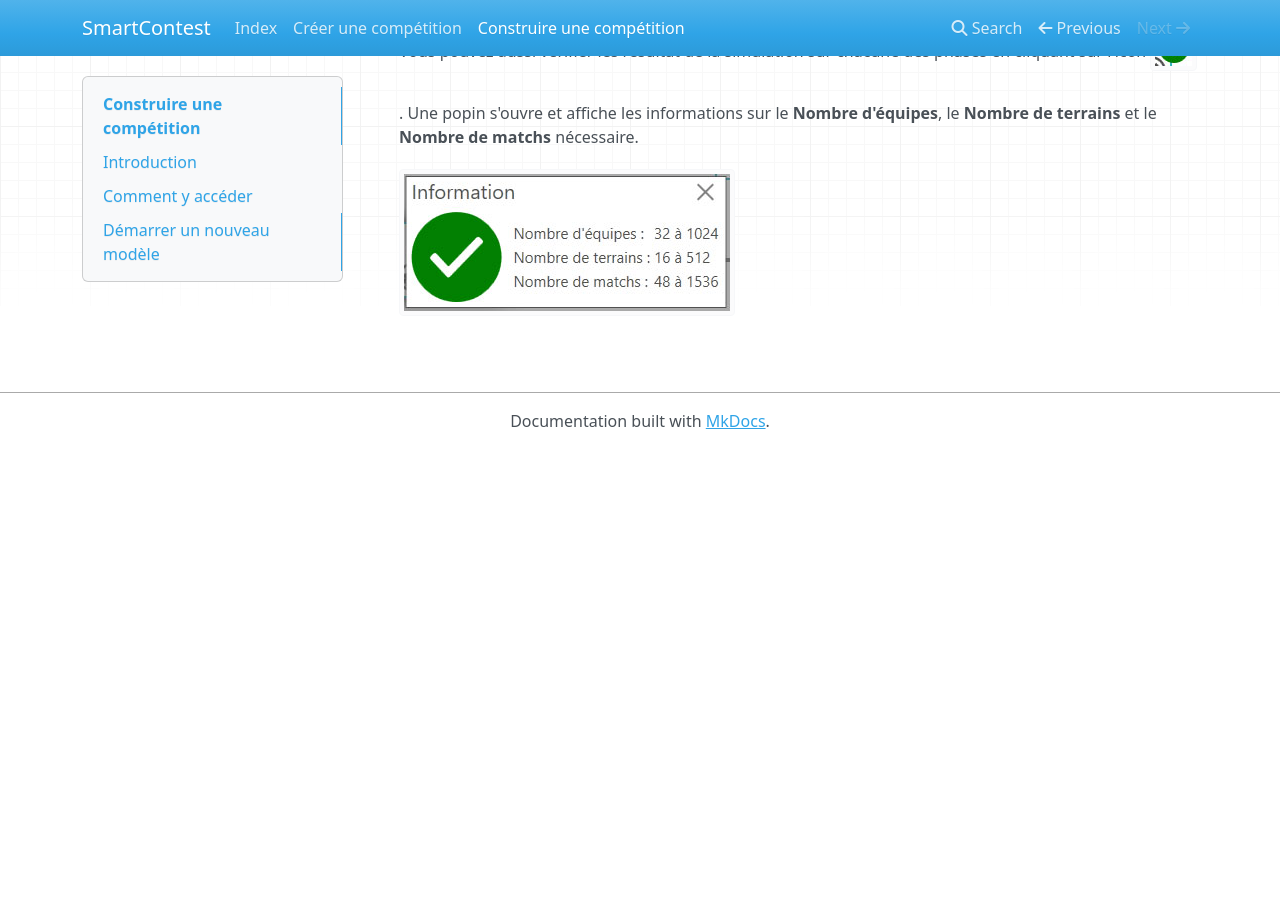
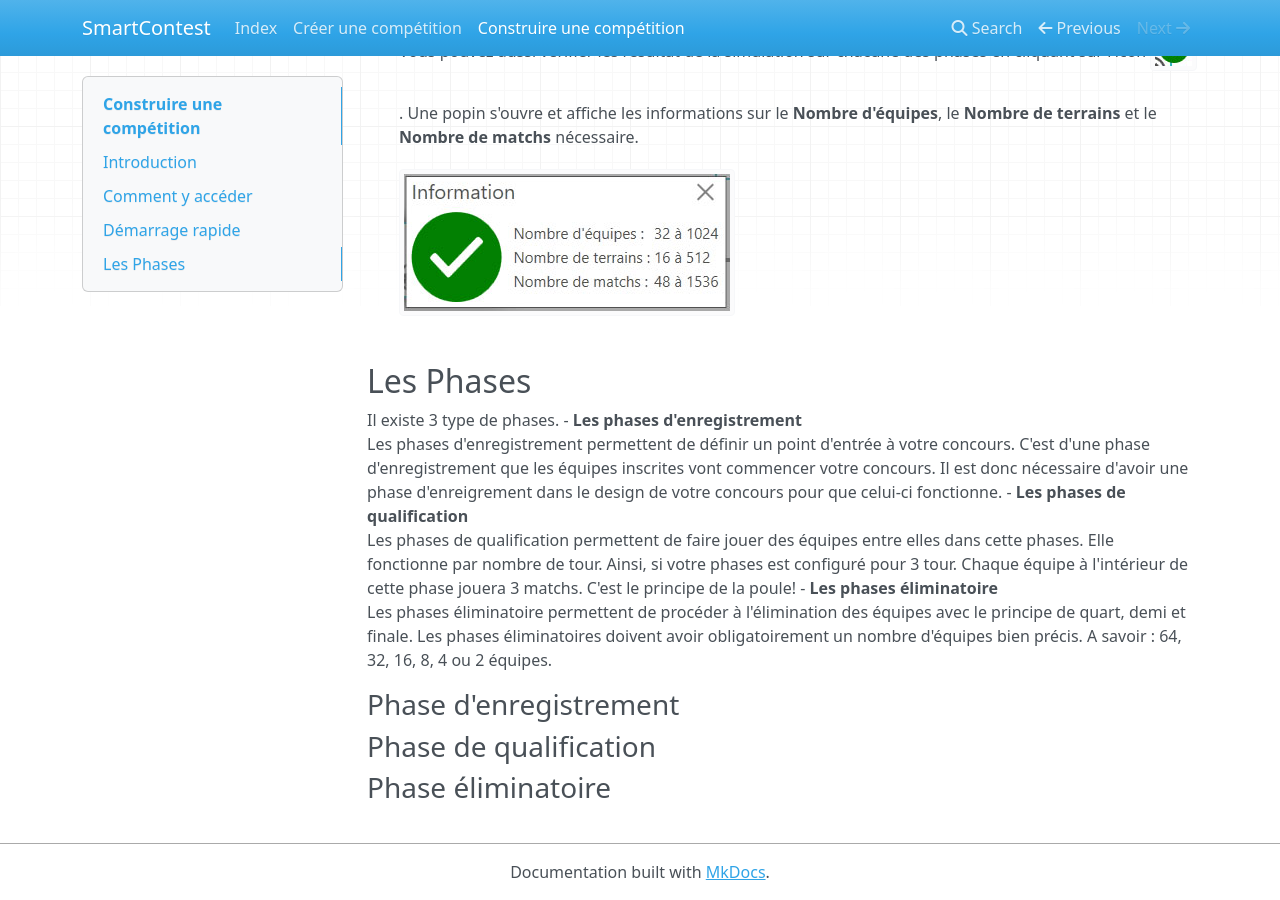
Before and after one commit to Ineaweb/SmartContest, an MkDocs documentation site: the page built from docs/design-competition.md, in a window 1280 px wide and 900 px high, scrolled down 7305 px. Built offline with MkDocs 1.6.1, drawn with Linux system fonts in a browser that asks for light colours; nearby versions of some CDN libraries; old or Windows-style settings are respelled for this version of MkDocs; before the commit the page ends 7754 px from its top, so only the background shows below that; some of the changed text lies outside the part shown.

```diff
--- a/docs/design-competition.md
+++ b/docs/design-competition.md
@@ -12,14 +12,14 @@ Il permet de définir les règles de chaque phase.
 2. Cliquer sur **Détails de la compétition**
  ![detail de la compétition](img/design-competition/1.jpg)
 
-## Démarrer un nouveau modèle
+## Démarrage rapide
 
 Avant toute chose, pour que votre concours fonctionne, il faut une phase d'enregistrement des équipes.
 
 ### Ajout d'une phase d'enregistrement
 
 1. Réalisez un glisser-déposer de l'icon ![icon phase d'enregistrement](img/design-competition/2.jpg) sur la zone centrale.
-2. Renseigner le nom de cette phase dans la popin puis cliquer sur **Enregistrer**
+2. Renseigner le nom de cette phase dans la popin puis cliquer sur **Enregistrer**.
  ![phase d'enregistrement](img/design-competition/3.jpg)
 
 ### Ajout d'une phase de qualification ou d'éliminatoire
@@ -72,3 +72,19 @@ Avant toute chose, pour que votre concours fonctionne, il faut une phase d'enreg
  ![resultat du test de la compétition](img/design-competition/23.jpg)
   Vous pouvez aussi vérifier les résultat de la simulation sur chacune des phases en cliquant sur l'icon ![icon resultat du test sur la phase](img/design-competition/24.jpg). Une popin s'ouvre et affiche les informations sur le **Nombre d'équipes**, le **Nombre de terrains** et le **Nombre de matchs** nécessaire.
   ![resultat du test de la compétition](img/design-competition/25.jpg)
+
+## Les Phases
+
+Il existe 3 type de phases.
+- **Les phases d'enregistrement**
+ Les phases d'enregistrement permettent de définir un point d'entrée à votre concours. C'est d'une phase d'enregistrement que les équipes inscrites vont commencer votre concours. Il est donc nécessaire d'avoir une phase d'enreigrement dans le design de votre concours pour que celui-ci fonctionne.
+- **Les phases de qualification**
+ Les phases de qualification permettent de faire jouer des équipes entre elles dans cette phases. Elle fonctionne par nombre de tour. Ainsi, si votre phases est configuré pour 3 tour. Chaque équipe à l'intérieur de cette phase jouera 3 matchs. C'est le principe de la poule!
+- **Les phases éliminatoire**
+ Les phases éliminatoire permettent de procéder à l'élimination des équipes avec le principe de quart, demi et finale. Les phases éliminatoires doivent avoir obligatoirement un nombre d'équipes bien précis. A savoir : 64, 32, 16, 8, 4 ou 2 équipes.
+
+### Phase d'enregistrement
+
+### Phase de qualification
+
+### Phase éliminatoire
```
Also changed, not shown: docs/create-competition.md (+5 -5 lines).
